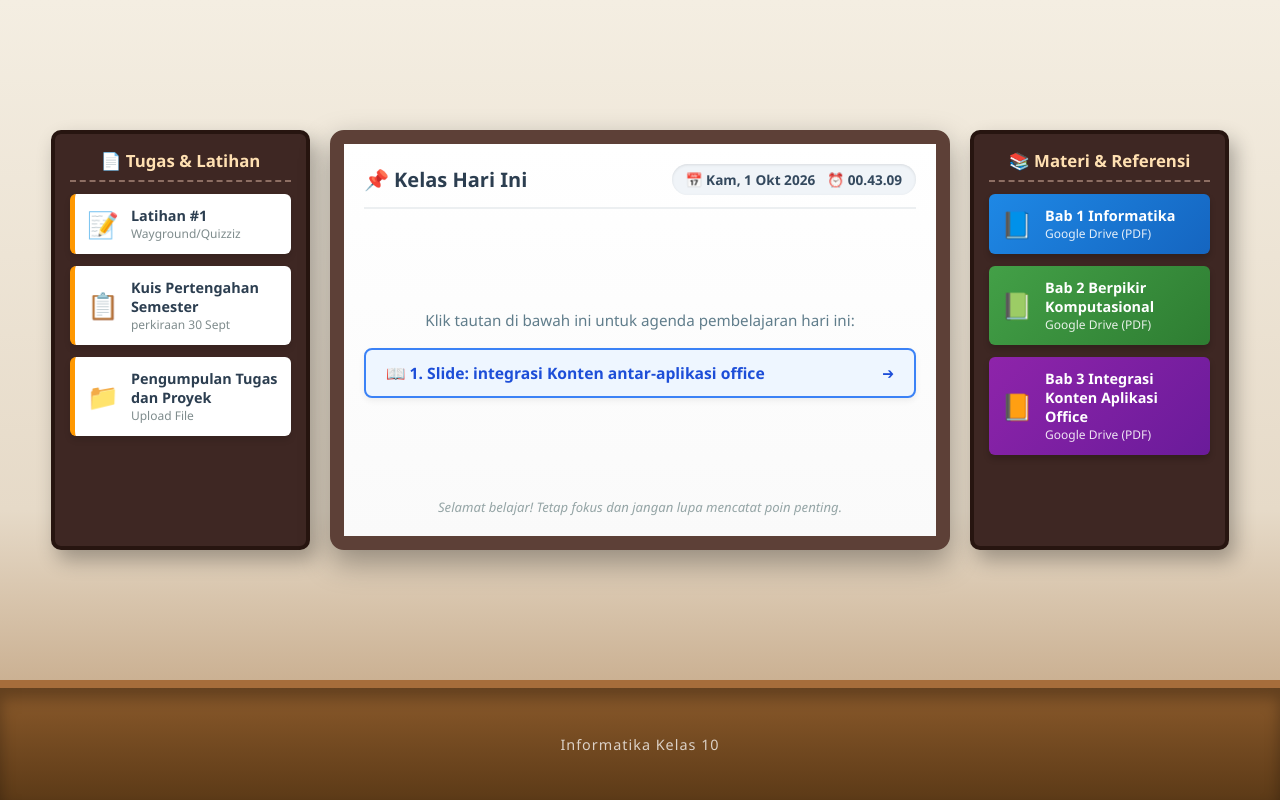
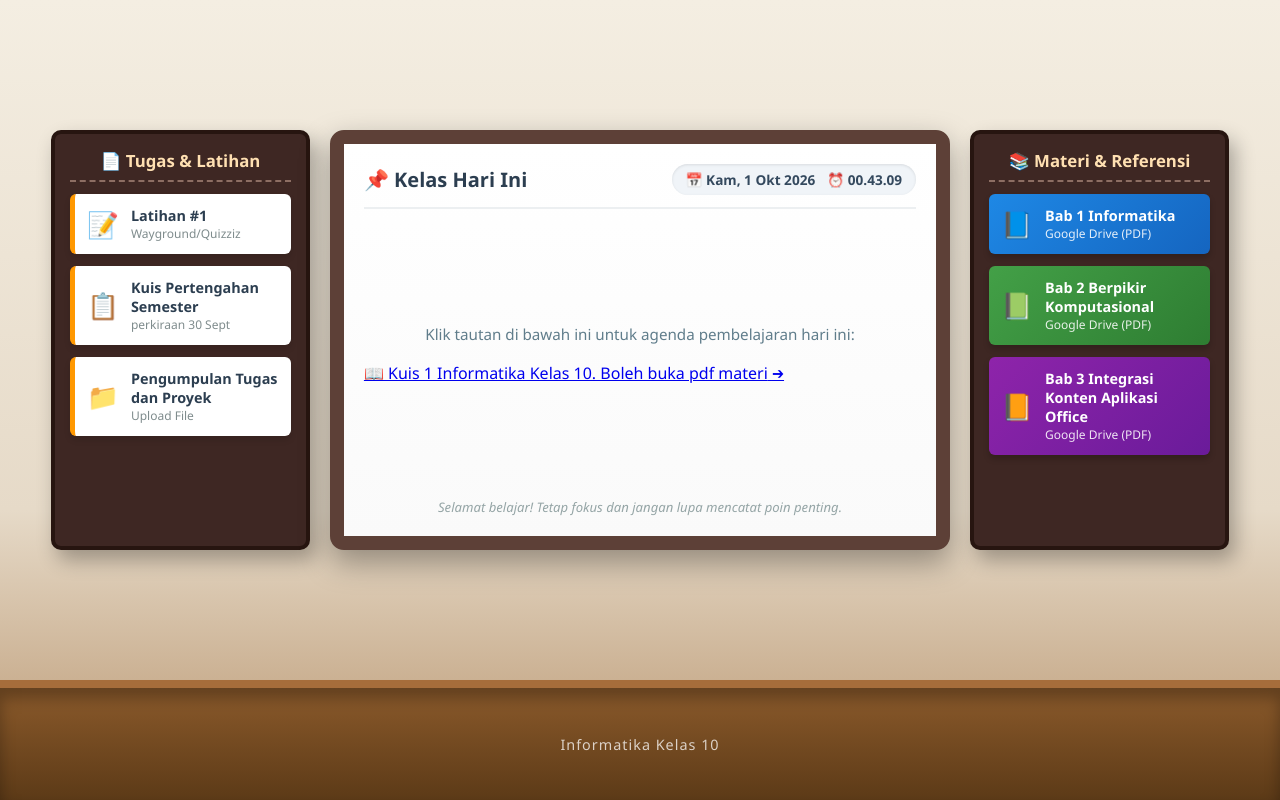
Before and after one commit to evafhm11/ruang-kelas, a plain HTML site: page index.html in a window 1280 px wide. Drawn offline with Linux system fonts and the light colour scheme.

Commit message:
Update index.html

```diff
--- a/index.html
+++ b/index.html
@@ -356,8 +356,8 @@
           <p class="board-instruction">Klik tautan di bawah ini untuk agenda pembelajaran hari ini:</p>
 
           <!-- Link 1 -->
-          <a href="https://docs.google.com/presentation/d/1zCILGNw163Lq6NssCu0cPPIJKBj06yZC/edit?usp=drive_link&ouid=106606914285060717458&rtpof=true&sd=true" target="_blank" class="main-link-btn">
-            <span>📖 1. Slide: integrasi Konten antar-aplikasi office</span>
+          <a href="https://forms.gle/qxwhPtacRRggxnpYA">
+            <span>📖 Kuis 1 Informatika Kelas 10. Boleh buka pdf materi</span>
             <span>➔</span>
           </a>
 
```
